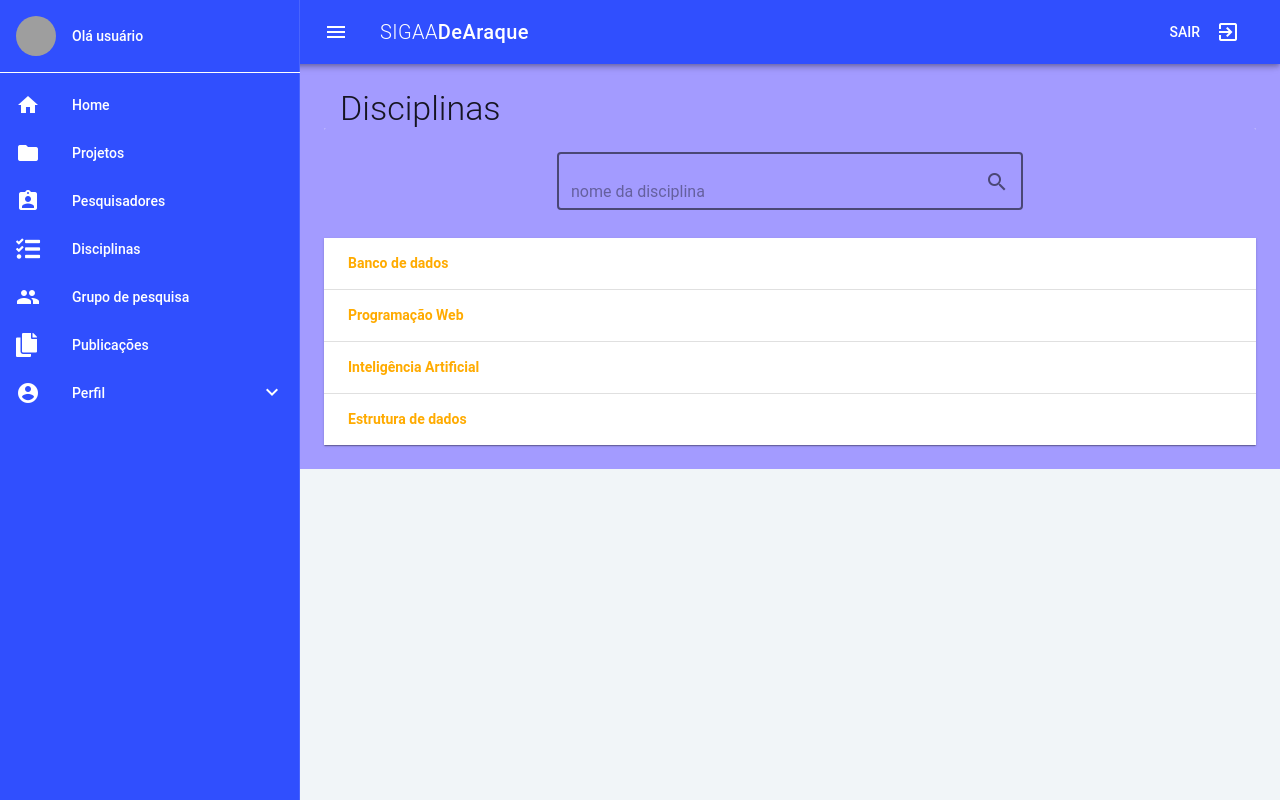
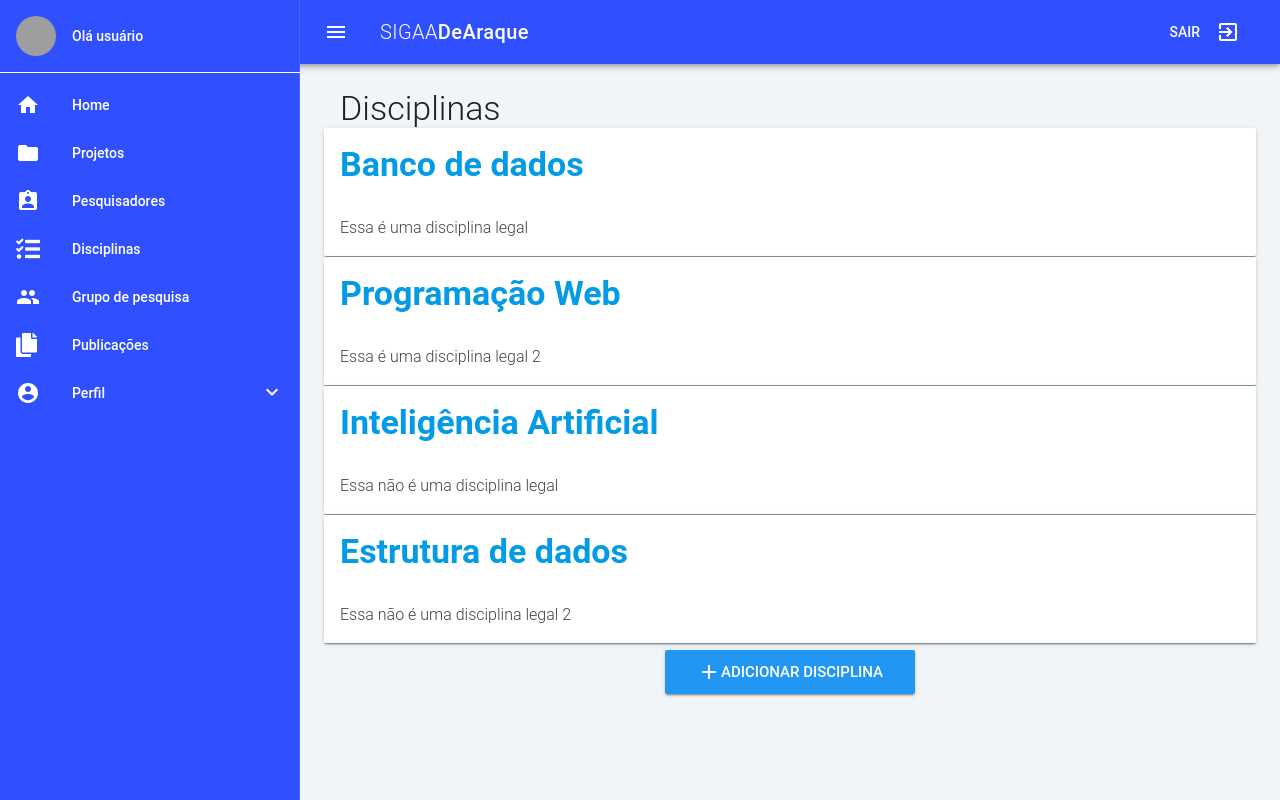
Before and after one commit to PhilipOfMacedon/SIGAA-De-Araque, a Vue app in the folder Frontend/: page /disciplines in a window 1280 px wide. Built offline with nearby package versions, Linux system fonts and the light colour scheme; grey boxes are pictures that could not be loaded; a small style sheet from the web is missing.

Commit message:
Added base desing for disciplines view, need to work on a detailed view #79

```diff
--- a/Frontend/src/components/Navbar.vue
+++ b/Frontend/src/components/Navbar.vue
@@ -75,7 +75,7 @@ export default {
         { icon: "home", text: "Home", route: "/home" },
         { icon: "folder", text: "Projetos", route: "/projects" },
         { icon: "assignment_ind", text: "Pesquisadores", route: "/researches" },
-        { icon: "fa-tasks", text: "Disciplinas", route: "/" },
+        { icon: "fa-tasks", text: "Disciplinas", route: "/disciplines" },
         { icon: "people", text: "Grupo de pesquisa", route: "/research-groups" },
         { icon: "fa-copy", text: "Publicações", route: "/publications" }
       ],
--- a/Frontend/src/views/Disciplines.vue
+++ b/Frontend/src/views/Disciplines.vue
@@ -1,60 +1,79 @@
 <template>
   <div class="disciplines">
-    <v-container fluid class="lighten-3 secondary">
-        <h1 class="font-weight-light display-1 ml-3">Disciplinas</h1>
-        <v-card flat>
-            <v-layout wrap justify-center class="lighten-3 secondary">
-                <v-flex xs6 sm6 class="pt-4">
-                <v-text-field
-                    outline
-                    placeholder="nome da disciplina"
-                    append-icon="search"
-                    v-model="searchStr"
-                ></v-text-field>
+    <v-container>
+      <h1 class="display-1 font-weight-light text--darken-4 ml-3">Disciplinas</h1>
+      <v-layout row v-for="discipline in disciplines" :key="discipline.id">
+        <v-flex sx12>
+          <v-card>
+            <v-card-title>
+              <h1
+                class="display-1 light-blue--text text--darken-1 font-weight-bold"
+              >{{discipline.name}}</h1>
+            </v-card-title>
+            <v-card-text class>
+              <div>
+                <span
+                  class="subheading grey--text text--darken-3 font-weight-light"
+                >{{discipline.description}}</span>
+              </div>
+            </v-card-text>
+          </v-card>
+          <v-divider></v-divider>
         </v-flex>
       </v-layout>
-            <v-layout wrap justify-center class="grey lighten-1">
-                <v-expansion-panel>
-                <v-expansion-panel-content expand-icon="null" v-for="d in filteredDisciplines" :key="d.name">
-                    <template v-slot:header>
-                        <router-link class="font-weight-bold link"
-                            :to="'/disciplines/' + d.name.toLowerCase().replace(/\s/g,'')"
-                        >
-                            {{d.name}}
-                        </router-link>
-                    </template>
-                </v-expansion-panel-content>
-                </v-expansion-panel>
+
+      <v-layout justify-center>
+           <v-btn  large class="info">
+          <v-icon>
+            add
+          </v-icon>
+          Adicionar disciplina
+          </v-btn>
       </v-layout>
-        </v-card>
     </v-container>
   </div>
 </template>
 
 <script>
 export default {
-    data(){
-        return{
+  data() {
+    return {
       //Apenas para propósitos de simulação, futuramente, as disciplinas serão lidas do
       //banco de dados
       disciplines: [
-                {id: 150, name: "Banco de dados"},
-                {id: 278, name: "Programação Web"},
-                {id: 179, name: "Inteligência Artificial"},
-                {id: 188, name: "Estrutura de dados"},
+        {
+          id: 150,
+          name: "Banco de dados",
+          description: "Essa é uma disciplina legal"
+        },
+        {
+          id: 278,
+          name: "Programação Web",
+          description: "Essa é uma disciplina legal 2"
+        },
+        {
+          id: 179,
+          name: "Inteligência Artificial",
+          description: "Essa não é uma disciplina legal"
+        },
+        {
+          id: 188,
+          name: "Estrutura de dados",
+          description: "Essa não é uma disciplina legal 2"
+        }
       ],
 
-            searchStr: ''
-        }
+      searchStr: ""
+    };
   },
 
-    computed:{
+  computed: {
     /**
      *  Método que filtra as disciplinas pelo nome, com a informação
      *  sendo determinada pelo pelo usuário através da barra de pesquisa
      *  @returns{disciplines[]} array de disciplinas que possui o nome pesquisado
      */
-        filteredDisciplines(){
+    filteredDisciplines() {
       return this.disciplines.filter(discipline => {
         let disciplineName = discipline.name.toUpperCase();
         return disciplineName.match(this.searchStr.toUpperCase());
@@ -65,12 +84,11 @@ export default {
 </script>
 
 <style>
-
-a{
+a {
   text-decoration: none;
 }
 
-a:hover{
+a:hover {
   text-decoration: underline;
   color: rgb(68, 170, 151);
 }
--- a/Frontend/src/views/Projects.vue
+++ b/Frontend/src/views/Projects.vue
@@ -1,7 +1,7 @@
 <template>
   <div class="projects">
     <v-container fluid >
-          <h1 class="display-1 font-weight-light white--text--darken-4 ml-3">Projetos</h1>
+          <h1 class="display-1 font-weight-light text--darken-4 ml-3">Projetos</h1>
           <v-card >
             <v-layout row >
               <v-flex  sm6 offset-xs6 class="pt-4">
@@ -41,7 +41,7 @@
             </v-layout>
             <v-layout row justify-center>
               <v-btn large color="info" @click.stop="openDialog">
-                <v-icon left>add_circle</v-icon> Adicionar projeto
+                <v-icon left>add</v-icon> Adicionar projeto
               </v-btn>
               <CreateProject v-if="addNewProject" v-model="addNewProject"/>
             </v-layout>
```
Lines whose indentation alone changed are shown as unchanged.
